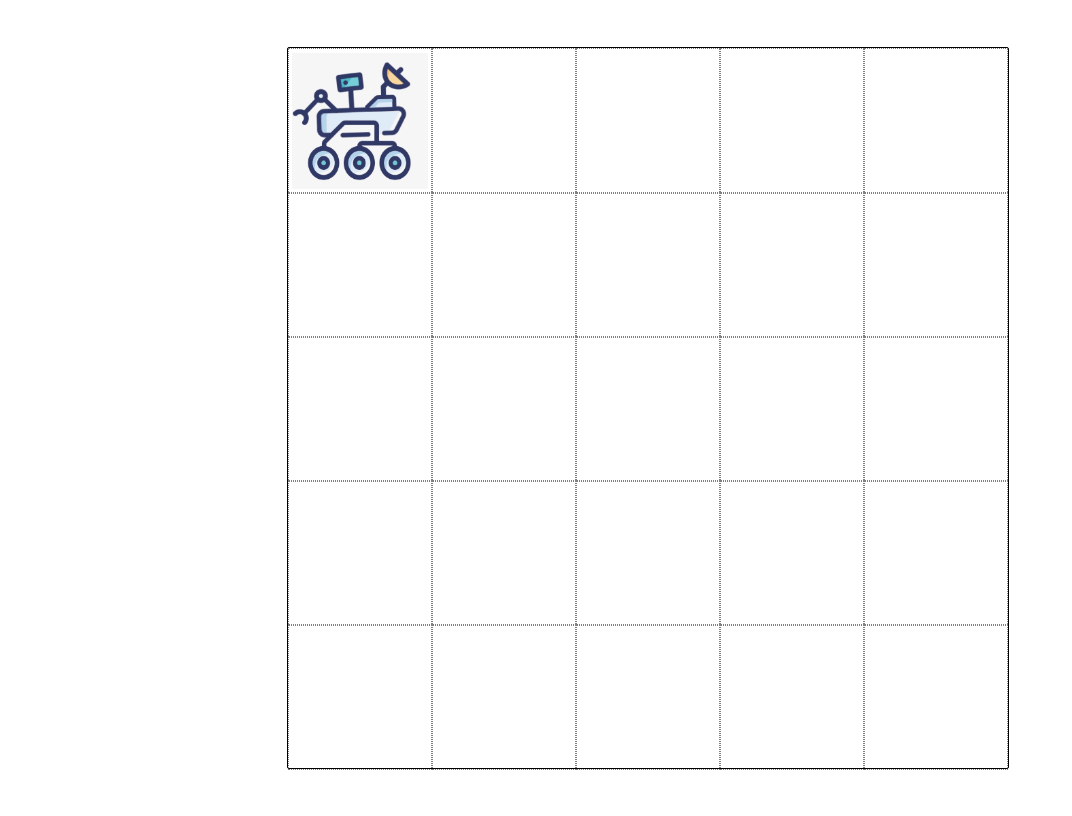
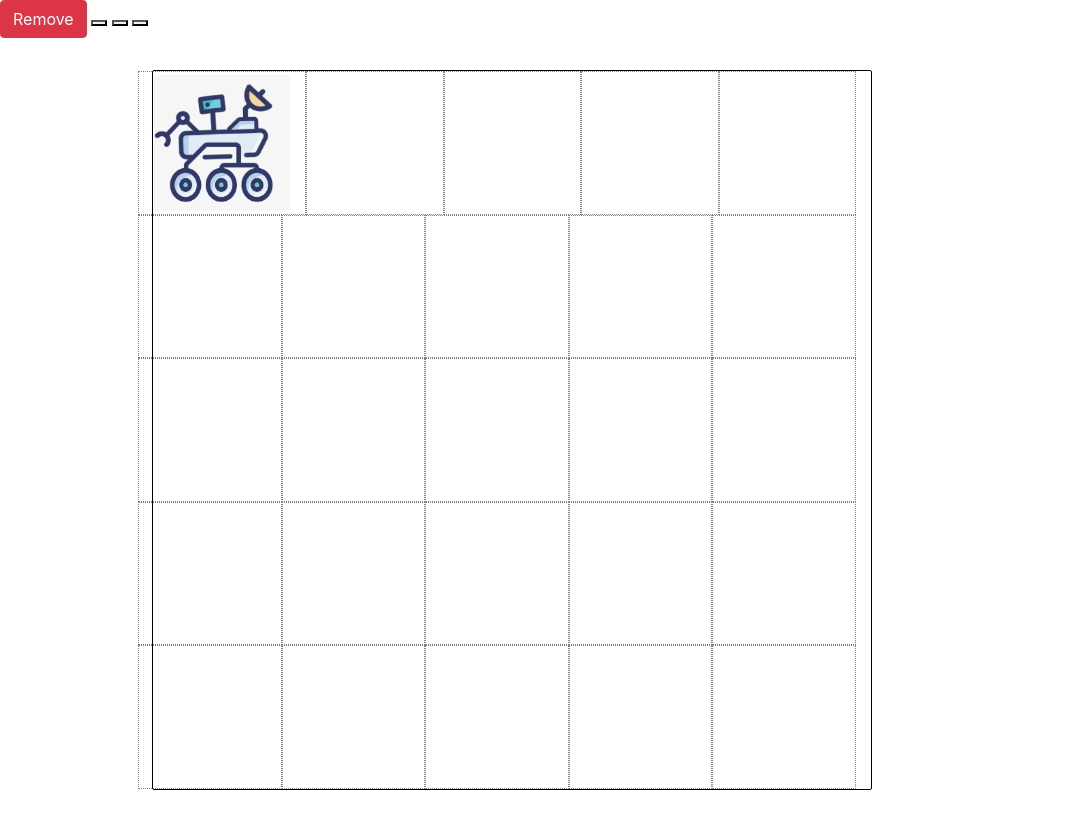
Before and after one commit to Magenta-ironhack/Mars-Rover-lab, a plain HTML site: page index.html in a window 1280 px wide. Shown: the whole page, without its empty margins (0-1072 px from the left). Drawn offline with nearby package versions, Linux system fonts and the light colour scheme.

Commit message:
added some js -1

```diff
--- a/index.html
+++ b/index.html
@@ -1,14 +1,25 @@
 <!DOCTYPE html>
 <html lang="en">
+
 <head>
   <meta charset="UTF-8" />
   <meta name="viewport" content="initial-scale=1.0" />
   <meta http-equiv="X-UA-Compatible" content="ie=edge" />
+  <link rel="stylesheet" href="https://cdnjs.cloudflare.com/ajax/libs/twitter-bootstrap/4.3.1/css/bootstrap.min.css" />
   <title>Mars Rover</title>
   <link rel="stylesheet" href="./style.css" />
 </head>
+
 <body>
-
+  <div class="joystick">
+    <button class="btn btn-danger">Remove</button>
+    <button></button>
+    <button></button>
+    <button></button>
+  </div>
+  <br>
+  <br>
+  <br>
   <div class="whole-page">
     <div class="game-board">
       <div class="row row0">
@@ -57,4 +68,5 @@
   <script src="index.js"></script>
 
 </body>
+
 </html>
--- a/style.css
+++ b/style.css
@@ -1,6 +1,10 @@
+.user-command {
+    height: 10vh;
+    width: 100%;
+}
 .whole-page {
-    height: 100vh;
-    width: 100vw;
+    height: 80vh;
+    width: 80vw;
     display: flex;
     justify-content: center;
     align-items: center;
```
Lines whose indentation alone changed are shown as unchanged.
